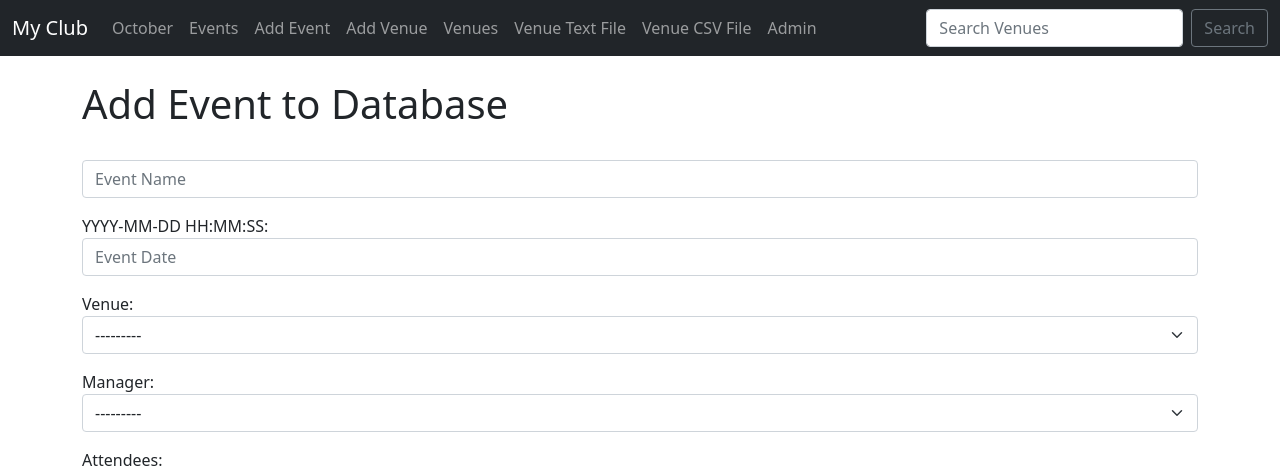
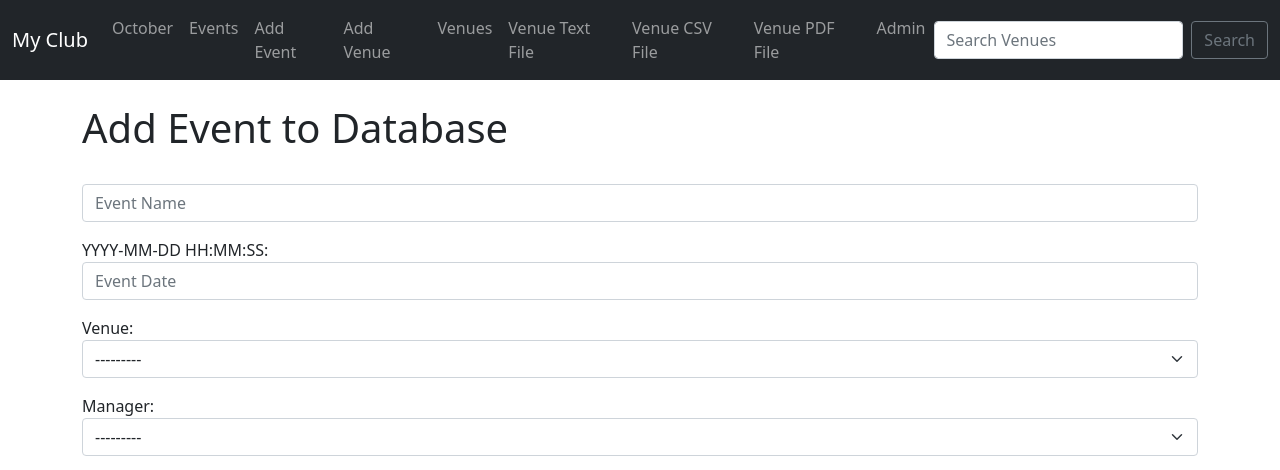
Before and after one commit to omkarhcode/MyClub, a Django app: page /add_event in a window 1280 px wide. Shown: the top 470 px of the page. Run offline with Django 3.2, Linux system fonts and the light colour scheme; data that the repository does not hold is empty.

Commit message:
Generate PDF Files Dynamically with reportlab

```diff
--- a/events/templates/events/navbar.html
+++ b/events/templates/events/navbar.html
@@ -36,6 +36,10 @@
         </li>
 
         <li class="nav-item">
+          <a class="nav-link" href="{% url 'venue-pdf' %}">Venue PDF File</a>
+        </li>
+
+        <li class="nav-item">
           <a class="nav-link" href="/admin" target="_blank">Admin</a>
         </li>
 
--- a/events/urls.py
+++ b/events/urls.py
@@ -16,4 +16,5 @@ urlpatterns = [
     path('delete_venue/<venue_id>', views.delete_venue, name="delete-venue"),
     path('venue_text', views.venue_text, name='venue-text'),
     path('venue_csv', views.venue_csv, name='venue-csv'),
+    path('venue_pdf', views.venue_pdf, name='venue-pdf'),
 ]
--- a/events/views.py
+++ b/events/views.py
@@ -2,10 +2,63 @@ from django.shortcuts import render, redirect
 import calendar
 from calendar import HTMLCalendar
 from datetime import datetime
-from django.http import HttpResponseRedirect, HttpResponse
+from django.http import HttpResponseRedirect, HttpResponse, FileResponse
 from .models import Event, Venue
 from .forms import VenueForm, EventForm
 import csv
+import io
+from reportlab.pdfgen import canvas
+from reportlab.lib.units import inch
+from reportlab.lib.pagesizes import letter
+
+
+# Generate a PDF file venue list
+def venue_pdf(request):
+	# Create Bytestream buffer
+	buf = io.BytesIO()
+	# Create a canvas
+	c = canvas.Canvas(buf, pagesize=letter, bottomup=0)
+	# Create a text object
+	textob = c.beginText()
+	textob.setTextOrigin(inch, inch)
+	textob.setFont("Helvetica", 14)
+
+	# Add some line of text
+	# lines = [
+	# 	"This is line 1",
+	# 	"This is line 2",
+	# 	"This is line 3",
+	# ]
+
+	# Designate the Model
+	venues = Venue.objects.all()
+
+	# Create blank list
+	lines = []
+
+	# Loop through and output
+	for venue in venues:
+		lines.append(venue.name)
+		lines.append(venue.address)
+		lines.append(venue.zip_code)
+		lines.append(venue.phone)
+		lines.append(venue.web)
+		lines.append(venue.email_address)
+		lines.append(" ")
+
+	for line in lines:
+		textob.textLine(line)
+
+	# Finish up
+	c.drawText(textob)
+	c.showPage()
+	c.save()
+	buf.seek(0)
+
+	# Return something
+	return FileResponse(buf, as_attachment=True, filename='venue.pdf')
+
+
 
 # Generate CSV file venue list
 def venue_csv(request):
```
